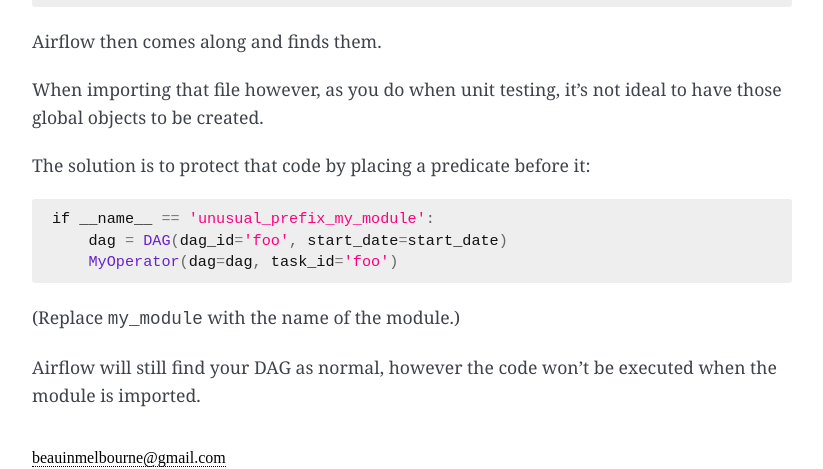
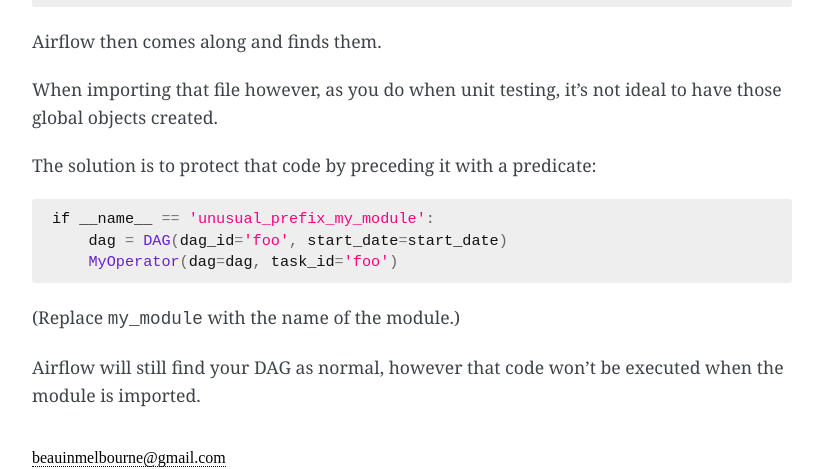
Before and after one commit to explodinglabs/explodinglabs.github.io, a Jekyll site: the page built from _airflow/2018-03-06-hide-globals-from-imports.markdown, in a window 1280 px wide. Shown: the part 257-726 px from the top of the page, without its empty margins (228-1051 px from the left). Built offline with Jekyll 4.4.1, drawn with Linux system fonts in a browser that asks for light colours; some web fonts are replaced.

Commit message:
Adjust airflow docs

````diff
--- a/_airflow/2018-03-06-hide-globals-from-imports.markdown
+++ b/_airflow/2018-03-06-hide-globals-from-imports.markdown
@@ -15,9 +15,9 @@
 Airflow then comes along and finds them.
 
 When importing that file however, as you do when unit testing, it's not ideal
-to have those global objects to be created.
+to have those global objects created.
 
-The solution is to protect that code by placing a predicate before it:
+The solution is to protect that code by preceding it with a predicate:
 
 ```python
 if __name__ == 'unusual_prefix_my_module':
@@ -27,5 +27,5 @@
 
 (Replace `my_module` with the name of the module.)
 
-Airflow will still find your DAG as normal, however the code won't be executed
+Airflow will still find your DAG as normal, however that code won't be executed
 when the module is imported.
````
Also changed, not shown: _airflow/2017-10-20-testing-airflow-dags.markdown (+0 -7 lines).
